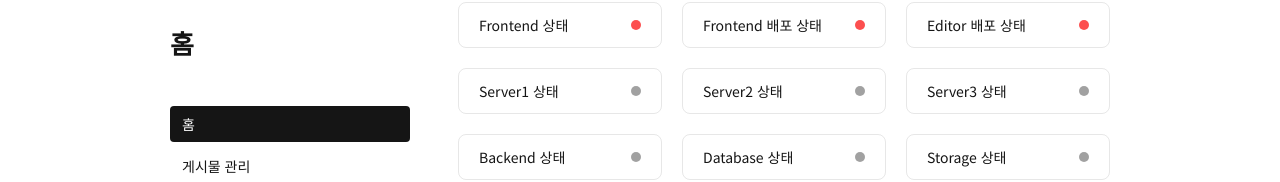
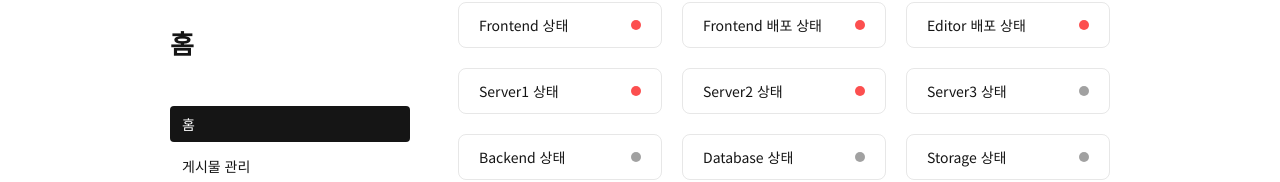
Before and after one commit to dohun0310/d3h1-Blog-Editor, a Next.js app: page / in a window 1280 px wide. Shown: the part 110-292 px from the top of the page. Built offline with nearby package versions, Linux system fonts and the light colour scheme; no server answers.

Commit message:
edit to display Server1 and Server2 statues

```diff
--- a/app/page.tsx
+++ b/app/page.tsx
@@ -23,11 +23,11 @@ export default function Home() {
       </Link>
       <Link className={styles.status} href="/">
         <p>Server1 상태</p>
-        <div className={styles.none} />
+        <div className={styles[statuses.server1]} />
       </Link>
       <Link className={styles.status} href="/">
         <p>Server2 상태</p>
-        <div className={styles.none} />
+        <div className={styles[statuses.server2]} />
       </Link>
       <Link className={styles.status} href="/">
         <p>Server3 상태</p>
```
